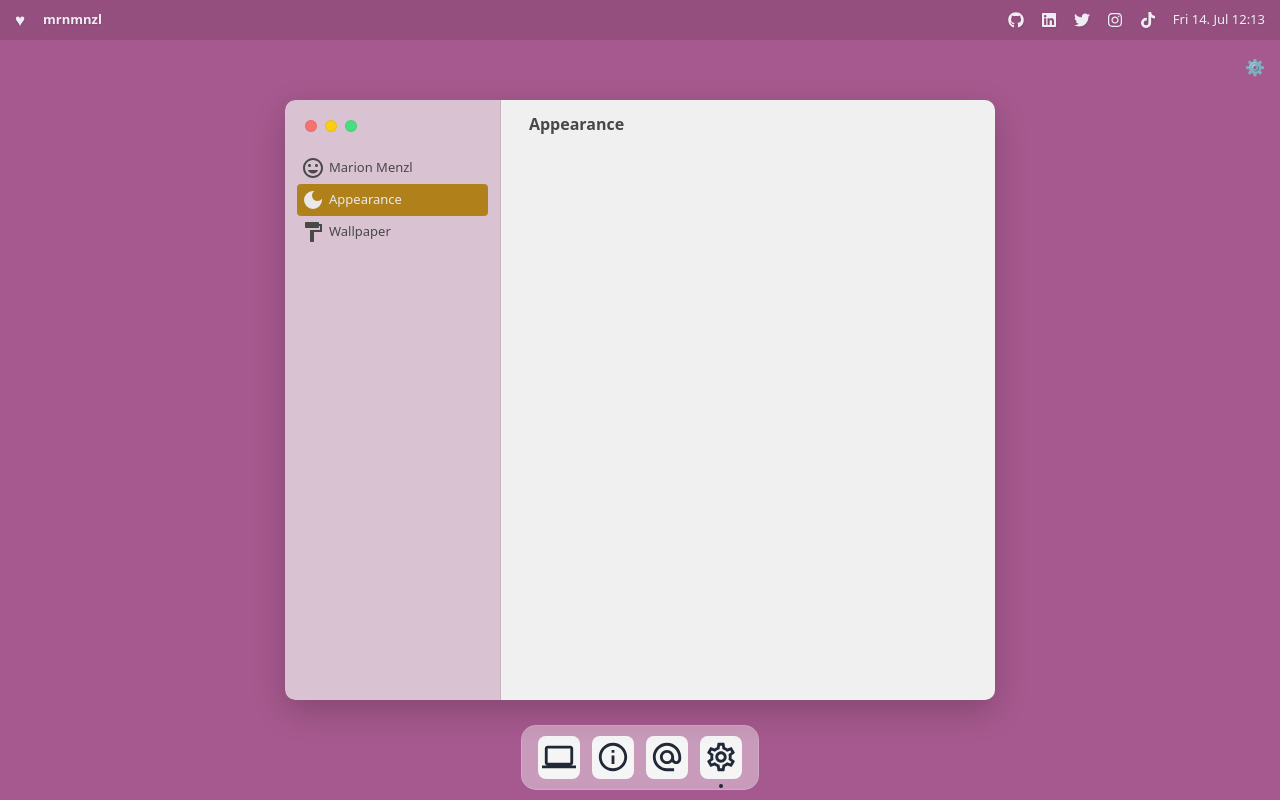
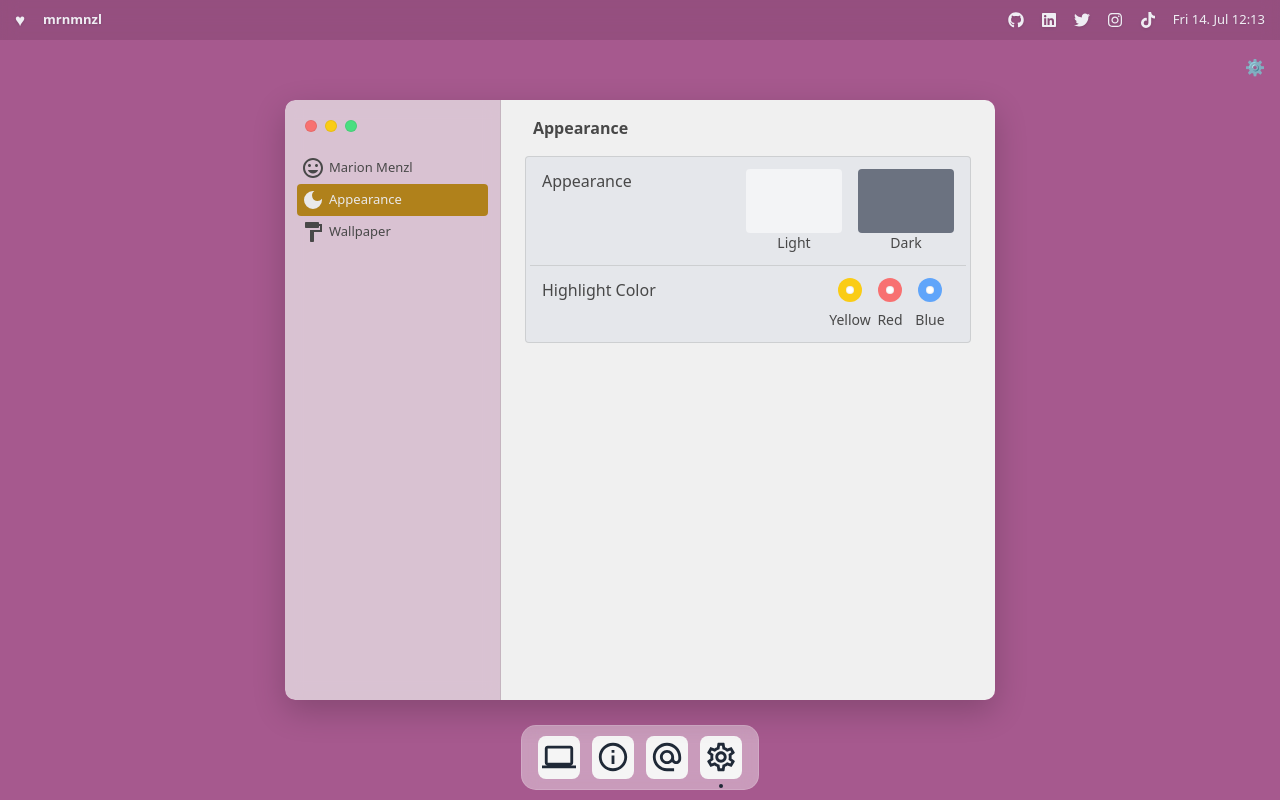
Before and after one commit to mrnmnzl/mrnmnzl.com, a Next.js app: page /settings/appearance in a window 1280 px wide. Built offline with nearby package versions, Linux system fonts and the light colour scheme.

Commit message:
Add color mode switcher

```diff
--- a/app/settings/appearance/page.js
+++ b/app/settings/appearance/page.js
@@ -1,7 +1,69 @@
+"use client";
+import { useTheme } from "next-themes";
+import clsx from "clsx";
+
 export default function Appearance() {
+  const { systemTheme, theme, setTheme } = useTheme();
+  const currentTheme = theme === "system" ? systemTheme : theme;
+  function handleChooseDarkTheme() {
+    setTheme("dark");
+  }
+
+  function handleChooseLightTheme() {
+    setTheme("light");
+  }
+
+  const lightClasses = clsx(
+    "w-24 h-16 bg-gray-100 rounded",
+    currentTheme === "light" ? "border-2 border-red-400" : ""
+  );
+
+  const darkClasses = clsx(
+    "w-24 h-16 bg-gray-500 rounded",
+    currentTheme === "dark" ? "border-2 border-red-400" : ""
+  );
+
   return (
     <>
-      <div className="px-1 py-3 font-semibold text-text-light">Appearance</div>
+      <div className="px-2 py-4 font-semibold">Appearance</div>
+      <div className="w-full px-1 bg-gray-200 border rounded dark:bg-inherit border-window-border-light">
+        <div className="flex justify-between p-3 border-b border-window-border-light">
+          <div className="">Appearance</div>
+          <div className="flex">
+            <button className="mr-4" onClick={handleChooseLightTheme}>
+              <div className={lightClasses}></div>
+              <p className="text-sm text-center">Light</p>
+            </button>
+            <button onClick={handleChooseDarkTheme}>
+              <div className={darkClasses}></div>
+              <p className="text-sm text-center">Dark</p>
+            </button>
+          </div>
+        </div>
+        <div className="flex justify-between p-3">
+          <div className="">Highlight Color</div>
+          <div className="flex">
+            <button className="flex flex-col items-center w-8 mr-2">
+              <div className="flex items-center justify-center w-6 h-6 bg-yellow-400 rounded-xl">
+                <div className="w-2 h-2 bg-white rounded-xl shadow-dot"></div>
+              </div>
+              <p className="mt-2 text-sm">Yellow</p>
+            </button>
+            <button className="flex flex-col items-center w-8 mr-2">
+              <div className="flex items-center justify-center w-6 h-6 bg-red-400 rounded-xl">
+                <div className="w-2 h-2 bg-white rounded-xl shadow-dot"></div>
+              </div>
+              <p className="mt-2 text-sm">Red</p>
+            </button>
+            <button className="flex flex-col items-center w-8 mr-2">
+              <div className="flex items-center justify-center w-6 h-6 bg-blue-400 rounded-xl">
+                <div className="w-2 h-2 bg-white rounded-xl shadow-dot"></div>
+              </div>
+              <p className="mt-2 text-sm">Blue</p>
+            </button>
+          </div>
+        </div>
+      </div>
     </>
   );
 }
--- a/tailwind.config.js
+++ b/tailwind.config.js
@@ -32,10 +32,12 @@ module.exports = {
         "window-dark": "rgba(40, 40, 40, 1)",
         "window-border-light": "rgba(150, 150, 150, 0.3)",
         "glass-window-light": "rgba(240, 240, 240, 0.7)",
+        "glass-window-dark": "rgba(40, 40, 40, 0.7)",
         highlight: "rgb(255, 188, 31	)",
         "highlight-dark": "rgb(172, 122, 8, 0.9)",
       },
     },
   },
+  darkMode: "class",
   plugins: [],
 };
```
